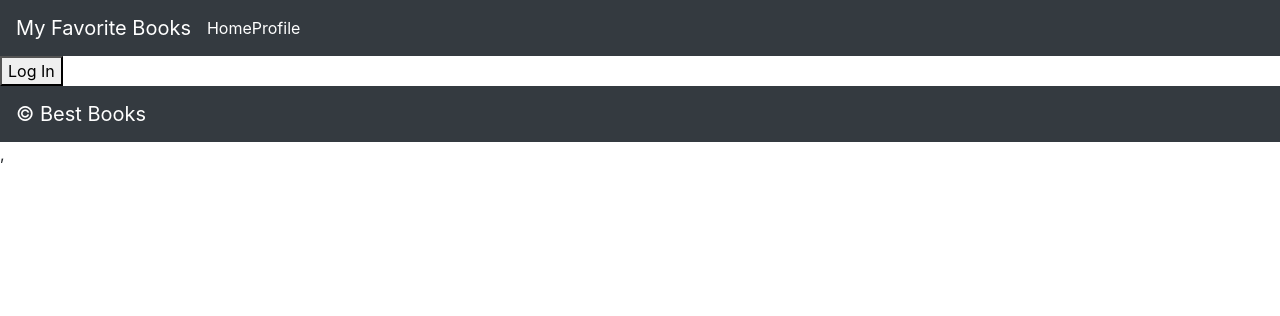
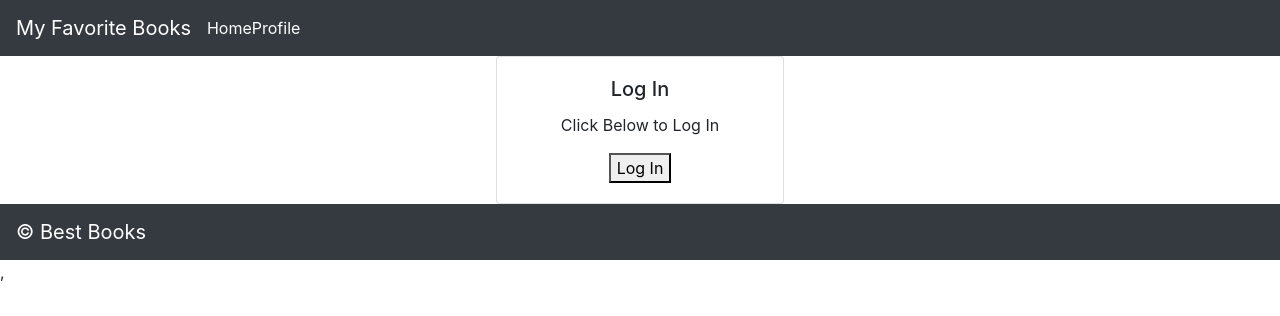
Before and after one commit to mahmoud-salameh/can-of-books-frontend, a React (Create React App) app: page / in a window 1280 px wide. Shown: the top 316 px of the page. Built offline with nearby package versions, Linux system fonts and the light colour scheme; no server answers.

Commit message:
finishing the lab

```diff
--- a/src/App.js
+++ b/src/App.js
@@ -9,9 +9,12 @@
   Switch,
   Route
 } from "react-router-dom";
+
+
+import { withAuth0 } from '@auth0/auth0-react';
+import Login from './Login';
+
 import myFavoriteBooks from './myFavoriteBooks';
-import { withAuth0 } from '@auth0/auth0-react';
-import LoginButton from './components/LoginButton';
 
 class App extends React.Component {
 
@@ -29,18 +32,28 @@
                 <Route exact path="/">
                   {/* TODO: if the user is logged in, render the `MyFavoriteBooks` component, if they are not, render the `Login` component */}
                  {
-                  isAuthenticated ?
+                  isAuthenticated &&
+        (  <>
+            <myFavoriteBooks />
+            </>)
+          }
+            {
+            !isAuthenticated &&
+           ( <>
+            <Login/>
+            </>)
+            }
 
-            <myFavoriteBooks />
-            :
-
-            <LoginButton/>
-                 }
 
                 </Route>
                 {/* TODO: add a route with a path of '/profile' that renders a `Profile` component */}
                 <Route exact path="/profile">
-                  <Profile />
+                  {
+                    isAuthenticated &&
+                   ( <>
+                    <Profile />
+                  </>)
+                  }
                 </Route>
 
               </Switch>
--- a/src/Header.js
+++ b/src/Header.js
@@ -4,13 +4,13 @@
 import { Link } from "react-router-dom";
 import './header.css';
 import LogoutButton from './components/LogoutButton';
-import LoginButton from './components/LoginButton';
-import { withAuth0 } from '@auth0/auth0-react';
+
+
 
 
 class Header extends React.Component {
   render() {
-    const { isAuthenticated } = this.props.auth0;
+
     return(
       <Navbar collapseOnSelect expand="lg" bg="dark" variant="dark">
         <Navbar.Brand>My Favorite Books</Navbar.Brand>
@@ -21,18 +21,14 @@
           {/* TODO: if the user is logged in, render the `LogoutButton` - if the user is logged out, render the `LoginButton` */}
 
 
-          {
-                  isAuthenticated ?
 
-            <LoginButton />
-            :
 
             <LogoutButton/>
-                 }
+
 
       </Navbar>
     )
   }
 }
 
-export default withAuth0(Header);
+export default Header;
--- a/src/Login.js
+++ b/src/Login.js
@@ -4,7 +4,7 @@
 import LoginButton from './components/LoginButton';
 
 import './login.css';
-import { useAuth0 } from "@auth0/auth0-react";
+
 
 
 class Login extends React.Component {
@@ -32,4 +32,4 @@
   }
 }
 
-export default useAuth0(Login);
+export default Login;
--- a/src/index.js
+++ b/src/index.js
@@ -8,7 +8,7 @@
   <React.StrictMode>
     <Auth0Provider
       domain={process.env.REACT_APP_DOMAIN}
-      clientId={process.env.REACT_APP_CLIENT_ID}
+      clientId={process.env.REACT_APP_CLINET_ID}
       redirectUri={window.location.origin}
     >
       <App />
```
